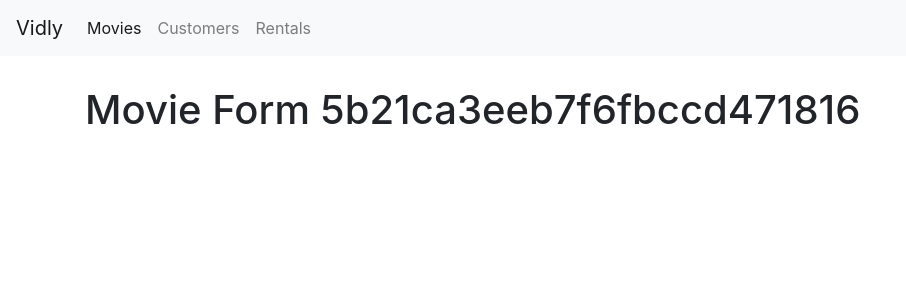
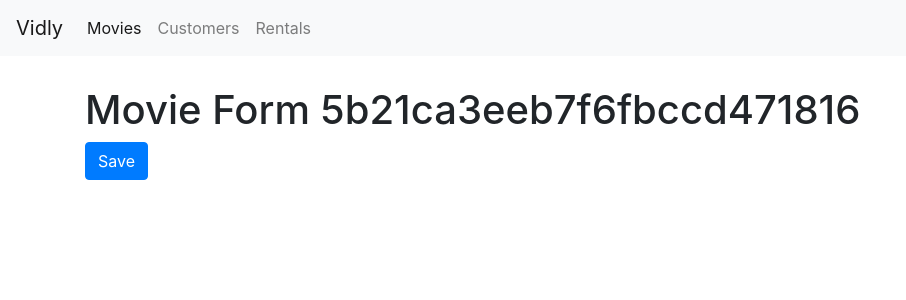
Before and after one commit to RobinB87/react-vidly, a React (Create React App) app: page /movies/5b21ca3eeb7f6fbccd471816 in a window 1280 px wide. Shown: the top 300 px of the page, without its empty margins (0-906 px from the left). Built offline with nearby package versions, Linux system fonts and the light colour scheme.

Commit message:
add setup for save button

```diff
--- a/src/components/movies/movieForm.tsx
+++ b/src/components/movies/movieForm.tsx
@@ -1,7 +1,14 @@
 import React from "react";
 
-const Movies = ({ match }: any) => {
-  return <h1>Movie Form {match.params.id}</h1>;
+const Movies = ({ match, history }: any) => {
+  return (
+    <div>
+      <h1>Movie Form {match.params.id}</h1>
+      <button className="btn btn-primary" onClick={() => history.push("/movies")}>
+        Save
+      </button>
+    </div>
+  );
 };
 
 export default Movies;
```
